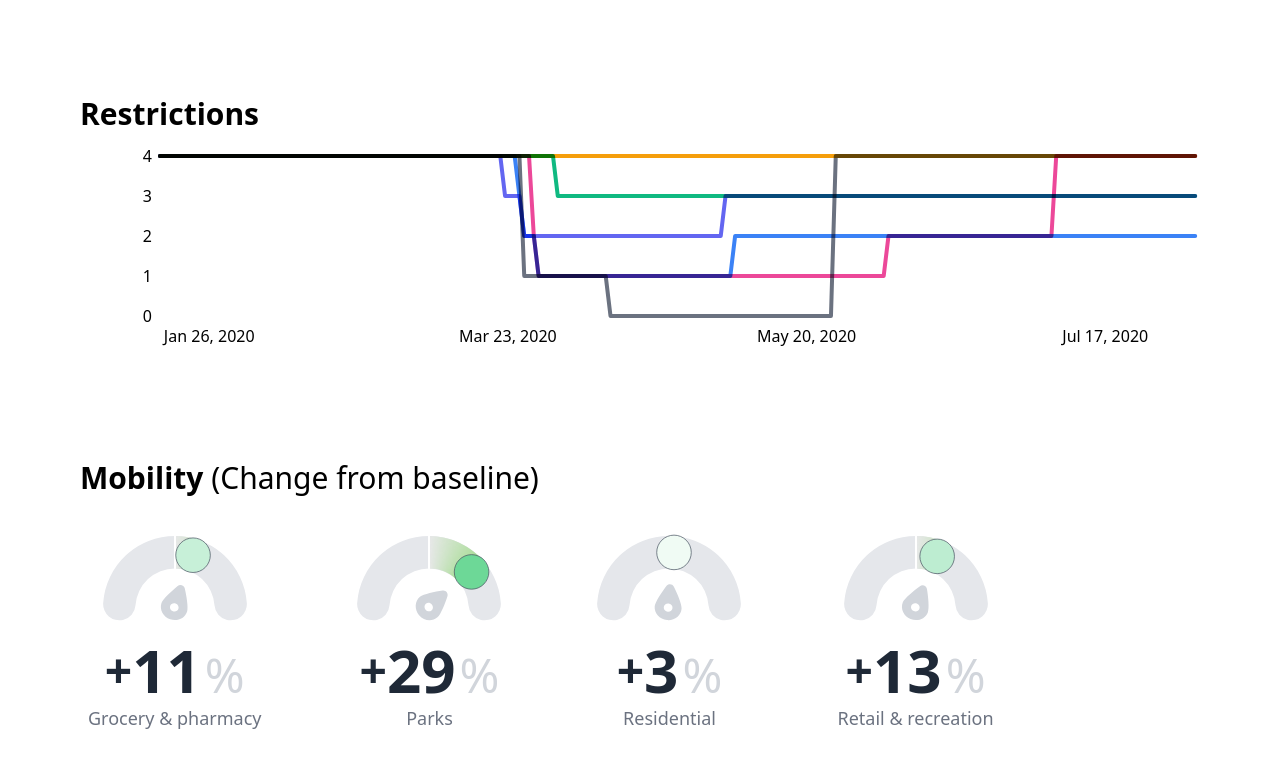
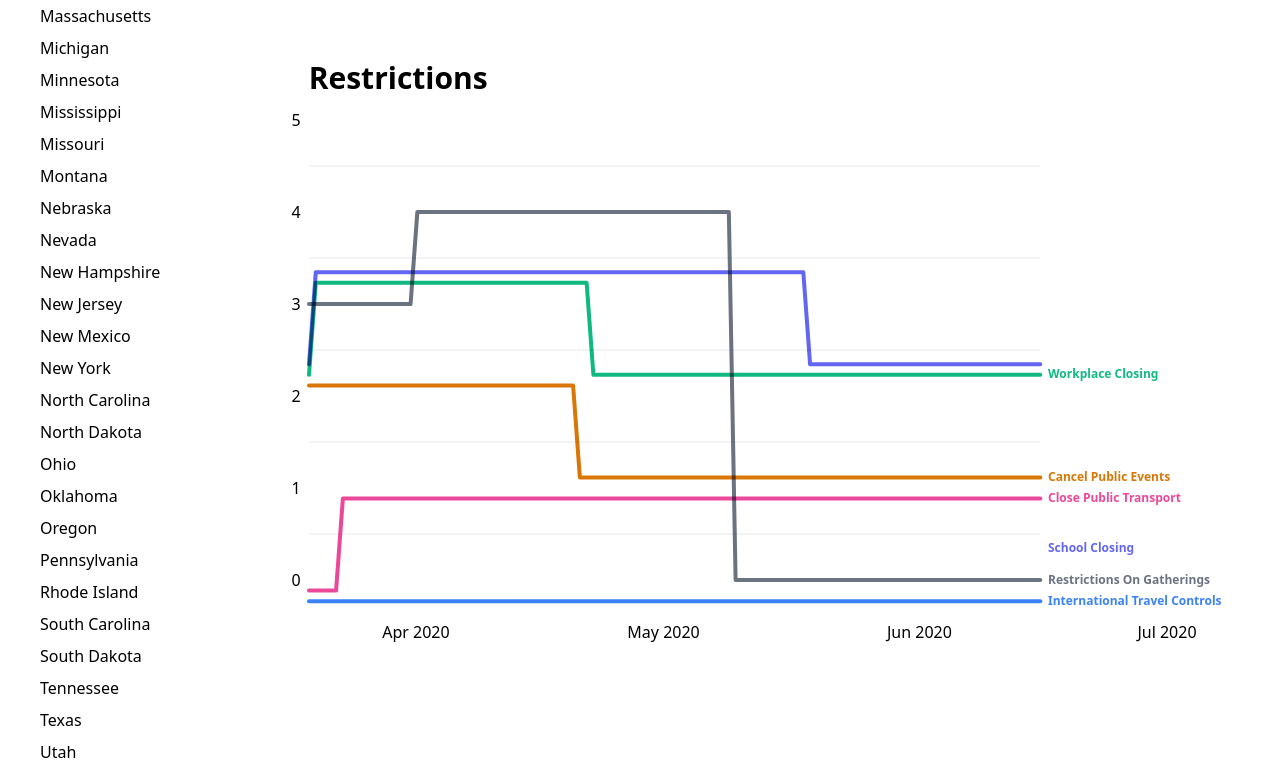
Before and after one commit to githubocto/flat-demo-covid-dashboard, a Next.js app in the folder dashboard/: page / in a window 1280 px wide. Shown: the part 720-1481 px from the top of the page. Built offline with nearby package versions, Linux system fonts and the light colour scheme.

Commit message:
add restrictions timeline

```diff
--- a/dashboard/components/Gauge.tsx
+++ b/dashboard/components/Gauge.tsx
@@ -68,7 +68,7 @@ export const Gauge = ({
         <path d={filledArc || ""} fill="url(#Gauge__gradient)" />
         <line y1="-1" y2="-0.5" stroke="white" strokeWidth="0.027" />
         <circle
-          className="text-gray-600 stroke-current"
+          className="text-gray-600 stroke-current transition-all duration-400"
           cx={markerLocation[0]}
           cy={markerLocation[1]}
           r="0.24"
@@ -80,10 +80,10 @@ export const Gauge = ({
           transform={`rotate(${
             angle * (180 / Math.PI)
           }) translate(-0.2, -0.33)`}
-          className="text-gray-300 fill-current"
+          className="text-gray-300 fill-current transition-all duration-400"
         />
       </svg>
-      <div className="text-6xl line-height-1 text-gray-800 font-black tabular-nums text-center">
+      <div className="text-6xl line-height-1 text-gray-800 font-black tabular-nums text-center w-36">
         <span
           className="text-gray-800 font-black text-5xl"
           style={{ verticalAlign: "11%" }}
--- /dev/null
+++ b/dashboard/components/RestrictionsTimeline.tsx
@@ -0,0 +1,148 @@
+import React from "react";
+import {
+  extent,
+  range,
+  scaleLinear,
+  scaleTime,
+  area,
+  line,
+  timeFormat,
+} from "d3";
+import fromPairs from "lodash/fromPairs";
+import startCase from "lodash/startCase";
+
+type AccessorType = (d: any) => number | Date | null;
+type Props = {
+  data: any[];
+  xAccessor: AccessorType;
+};
+
+const formatDate = (d: Date) =>
+  d.getDate() === 1 ? timeFormat("%-b %Y")(d) : timeFormat("%-b %-d, %Y")(d);
+export const RestrictionsTimeline = ({ data, xAccessor }: Props) => {
+  const filteredData = data.filter((d) =>
+    Object.values(d).find((d) => typeof d === "number")
+  );
+  const lineOffset = 2.3;
+  const yOffset = (lineOffset * 6) / 2;
+  // @ts-ignore
+  const xScale = scaleTime()
+    .domain(extent(filteredData, xAccessor) as [number, number])
+    .range([0, 100]);
+  const xTicks = xScale
+    .ticks(3)
+    .map((tick) => [xScale(tick), formatDate(tick)]);
+  const yScale = scaleLinear().domain([0, 5]).range([100, 0]);
+  const yTicks = yScale
+    .ticks(5)
+    .map((tick) => [yScale(tick), tick.toLocaleString()]);
+
+  const areaGenerator = (yAccessor: AccessorType) =>
+    area()
+      .x((d: any) => xScale(xAccessor(d)))
+      .y0(100)
+      .y1((d: any) => yScale(yAccessor(d)))
+      .defined((d: any) => Number.isFinite(yAccessor(d)))(filteredData);
+  const lineGenerator = (yAccessor: AccessorType) =>
+    line()
+      .x((d: any) => xScale(xAccessor(d)))
+      .y((d: any) => yScale(yAccessor(d)))
+      .defined((d: any) => Number.isFinite(yAccessor(d)))(filteredData);
+
+  const lastPoint = filteredData.slice(-1)[0] || {};
+  console.log(lastPoint, filteredData);
+  const keys = Object.keys(lastPoint).filter((d) => d !== "Date");
+  const keyColors = fromPairs(
+    keys.map((key, i) => [key, colors[i % colors.length]])
+  );
+  const lastKeyValues = keys.map((key) => [
+    key,
+    ([...data].reverse().find((d) => d[key] !== null) || {})[key],
+  ]);
+  console.log(lastKeyValues);
+
+  return (
+    <div
+      className="relative w-full max-w-7xl mb-8 flex"
+      style={{ height: 460 }}
+    >
+      <div className="relative h-full flex-none w-0">
+        {yTicks.map(([offset, value]) => (
+          <div
+            className="absolute w-0 h-0 flex items-center justify-end left-full -ml-2 tabular-nums"
+            style={{ top: `${offset}%` }}
+          >
+            {value}
+          </div>
+        ))}
+      </div>
+      <div className="flex-1">
+        <svg
+          className="overflow-visible w-full h-full"
+          preserveAspectRatio="none"
+          viewBox={[0, yOffset, 100, 100].join(" ")}
+        >
+          {range(1, 6).map((i) => (
+            <g key={i} transform={`translate(0, ${yScale(i - 0.5) + yOffset})`}>
+              <line
+                x2="100"
+                className="text-gray-200 stroke-current"
+                vectorEffect="non-scaling-stroke"
+              />
+            </g>
+          ))}
+          {keys.map((key, i) => (
+            <g key={key} transform={`translate(0, ${lineOffset * i})`}>
+              <path
+                d={lineGenerator((d) => d[key]) || ""}
+                className={`${
+                  colors[i % colors.length]
+                } stroke-current mix-blend-multiply transition-all duration-400`}
+                fill="none"
+                strokeWidth="4"
+                strokeLinecap="round"
+                strokeLinejoin="round"
+                vectorEffect="non-scaling-stroke"
+              />
+            </g>
+          ))}
+        </svg>
+        <div className="w-full h-10 mt-10 whitespace-nowrap">
+          {xTicks.map(([offset, value]) => (
+            <div
+              className="absolute w-0 flex justify-center tabular-nums"
+              style={{ left: `${offset}%` }}
+            >
+              {value}
+            </div>
+          ))}
+        </div>
+      </div>
+      <div className="h-full flex-none w-40">
+        {lastKeyValues.map(
+          ([key, value], i) =>
+            value !== undefined && (
+              <div
+                key={key}
+                className={`absolute ${keyColors[key]} -mt-6 whitespace-nowrap text-xs pl-2 font-semibold transition-all duration-400`}
+                style={{
+                  top: `${yScale(value) + i * 2.3 - 3.5}%`,
+                }}
+              >
+                {startCase(key)}
+              </div>
+            )
+        )}
+      </div>
+    </div>
+  );
+};
+
+const colors = [
+  "text-indigo-500",
+  "text-green-500",
+  "text-yellow-600",
+  "text-gray-500",
+  "text-pink-500",
+  "text-blue-500",
+];
--- a/dashboard/components/StateData.tsx
+++ b/dashboard/components/StateData.tsx
@@ -3,6 +3,7 @@ import { timeParse } from "d3";
 import { StateDataType } from "../interfaces";
 import { MobilityData } from "./MobilityData";
 import { Timeline } from "./Timeline";
+import { RestrictionsTimeline } from "./RestrictionsTimeline";
 import data from "../data.json";
 
 console.log(data);
@@ -20,15 +21,32 @@ export const StateData = ({ state }: Props) => {
     <div className="p-6 px-10 lg:px-20" id={state}>
       <div className="flex align-center">
         <h1 className="title relative">
-          <a
+          {/* <a
             className="font-light text-gray-300 absolute right-full mr-4"
             href={`#${state}`}
           >
             #
-          </a>
+          </a> */}
           {state}
         </h1>
       </div>
+
+      <section className="mt-6 mb-24">
+        <h2 className="heading">
+          Mobility{" "}
+          <span className="font-extralight">(Change from baseline)</span>
+        </h2>
+        <MobilityData data={stateData["mobility"]} />
+      </section>
+
+      <section className="mt-6 mb-44">
+        <h2 className="heading">Restrictions</h2>
+        <RestrictionsTimeline
+          data={stateData["restrictions"]}
+          xAccessor={xAccessor}
+        />
+      </section>
+
       <section className="mt-6 mb-24">
         <h2 className="heading">COVID Cases</h2>
         <Timeline
@@ -43,29 +61,6 @@ export const StateData = ({ state }: Props) => {
           yAccessors={[(d) => d["Deaths_Total"]]}
         />
       </section>
-      <section className="mt-6 mb-24">
-        <h2 className="heading">Restrictions</h2>
-        <Timeline
-          data={stateData["restrictions"]}
-          xAccessor={xAccessor}
-          yAccessors={[
-            (d) => d["cancelPublicEvents"],
-            (d) => d["closePublicTransport"],
-            (d) => d["internationalTravelControls"],
-            (d) => d["restrictionsOnGatherings"],
-            (d) => d["schoolClosing"],
-            (d) => d["workplaceClosing"],
-          ]}
-        />
-      </section>
-
-      <section className="mt-6 mb-24">
-        <h2 className="heading">
-          Mobility{" "}
-          <span className="font-extralight">(Change from baseline)</span>
-        </h2>
-        <MobilityData data={stateData["mobility"]} />
-      </section>
     </div>
   );
 };
--- a/dashboard/components/Timeline.tsx
+++ b/dashboard/components/Timeline.tsx
@@ -1,21 +1,22 @@
 import React from "react";
-import { extent, scaleLinear, area, line, timeFormat } from "d3";
+import { extent, scaleLinear, scaleTime, area, line, timeFormat } from "d3";
 import flatten from "lodash/flatten";
 
-type AccessorType = (d: any) => number;
+type AccessorType = (d: any) => number | Date | null;
 type Props = {
   data: any[];
   xAccessor: AccessorType;
   yAccessors: AccessorType[];
 };
 
-const formatDate = timeFormat("%-b %-d, %Y");
+const formatDate = (d) =>
+  d.getDate() === 1 ? timeFormat("%-b %Y")(d) : timeFormat("%-b %-d, %Y")(d);
 export const Timeline = ({ data, xAccessor, yAccessors }: Props) => {
   // @ts-ignore
   const yExtent = extent(
     flatten(yAccessors.map((accessor) => data.map(accessor)))
   ) as [number, number];
-  const xScale = scaleLinear()
+  const xScale = scaleTime()
     .domain(extent(data, xAccessor) as [number, number])
     .range([0, 100]);
   const xTicks = xScale
--- a/dashboard/pages/index.tsx
+++ b/dashboard/pages/index.tsx
@@ -1,3 +1,4 @@
+import React from "react";
 import Layout from "../components/Layout";
 import { StateData } from "../components/StateData";
 import data from "./../data.json";
@@ -5,14 +6,40 @@ import { StateDataType } from "./../interfaces";
 
 const states = (data as StateDataType[]).map((d) => d["name"]).sort();
 
-const IndexPage = () => (
-  <Layout title="COVID state dashboard">
-    {states.map((state) => (
-      <section className="mt-8 mb-24" key={state}>
-        <StateData state={state} />
-      </section>
-    ))}
-  </Layout>
-);
+const IndexPage = () => {
+  const [selectedState, setSelectedState] = React.useState("Alabama");
+  return (
+    <Layout title="COVID state dashboard">
+      <div className="flex">
+        <div
+          className="flex-none flex flex-col items-start p-6 overflow-auto mt-6"
+          // style={{ maxHeight: "100vh" }}
+        >
+          {states.map((state) => (
+            <button
+              className={`block w-full text-left py-1 px-4 ${
+                state === selectedState ? "bg-indigo-50" : ""
+              }`}
+              key={state}
+              onClick={() => setSelectedState(state)}
+            >
+              {state}
+            </button>
+          ))}
+          {/* <select value={state} onChange={(e) => setState(e.target.value)}>
+        {states.map((state) => (
+          <option key={state} value={state}>
+            {state}
+          </option>
+        ))}
+          </select> */}
+        </div>
+        <section className="mt-8 mb-24">
+          <StateData state={selectedState} />
+        </section>
+      </div>
+    </Layout>
+  );
+};
 
 export default IndexPage;
```
